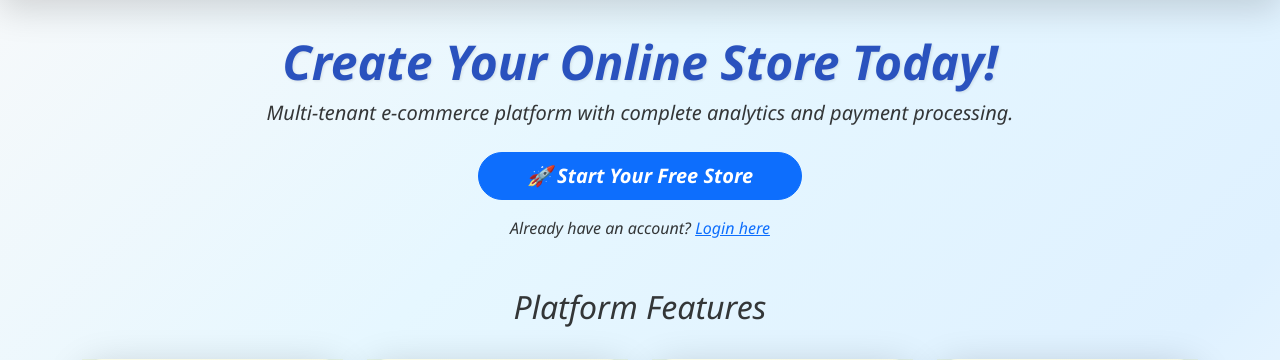
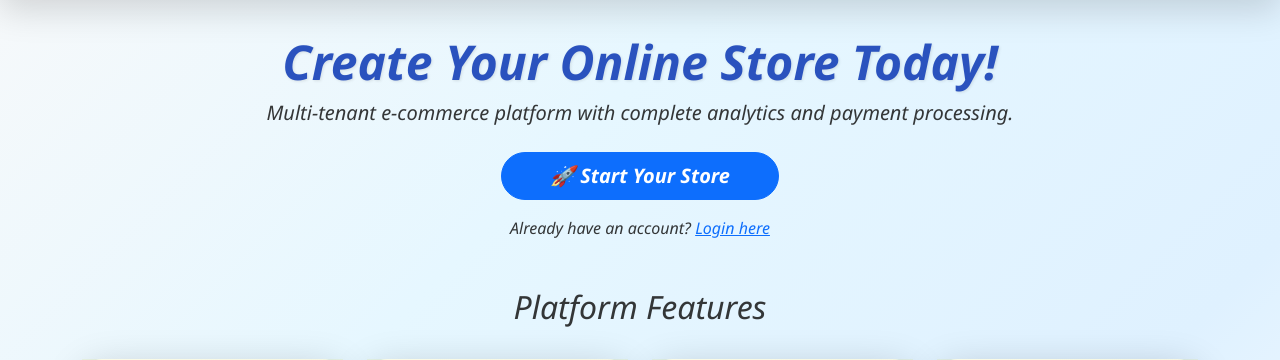
Before and after one commit to Tejas132005/E-Commerce-Platform, a Django app: page / in a window 1280 px wide. Shown: the part 92-452 px from the top of the page. Run offline with Django 4.2, Linux system fonts and the light colour scheme.

Commit message:
Updated home.html and readme.md

```diff
--- a/templates/home.html
+++ b/templates/home.html
@@ -456,7 +456,7 @@
         <!-- Not logged in -->
         <div class="text-center mt-4">
             <a href="/accounts/register/" class="btn btn-primary btn-lg px-5">
-                🚀 Start Your Free Store
+                🚀 Start Your Store
             </a>
             <p class="mt-3">Already have an account? <a href="/accounts/login/">Login here</a></p>
         </div>
```
Also changed, not shown: README.md.
